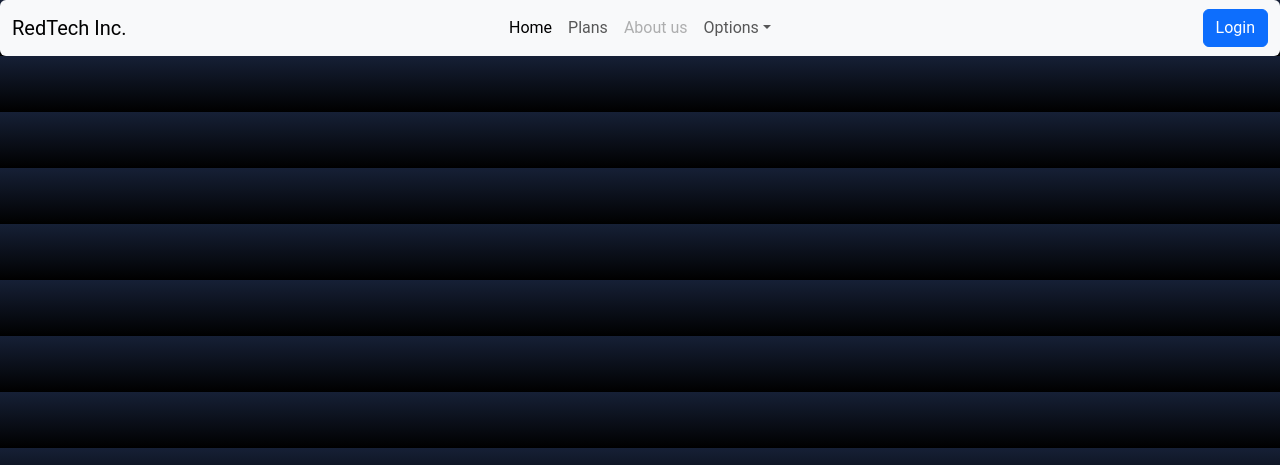
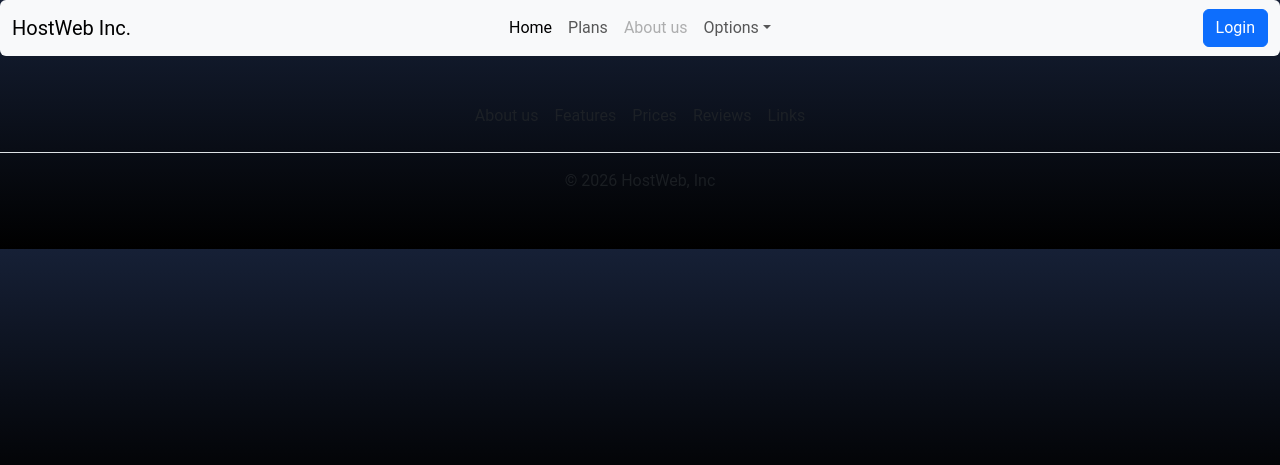
Before and after one commit to fizagui2/Remote-SysAdmin-Platform, a Django app: page / in a window 1280 px wide. Shown: the top 465 px of the page. Run offline with Django 5.2, Linux system fonts and the light colour scheme.

Commit message:
footer & 'company' name fixed

```diff
--- a/senior_project/senior_project_app/templates/includes/footer.html
+++ b/senior_project/senior_project_app/templates/includes/footer.html
@@ -0,0 +1,10 @@
+<footer class="py-3 my-4">
+    <ul class="nav justify-content-center border-bottom pb-3 mb-3">
+        <li class="nav-item"><a href="#" class="nav-link px-2 text-body-secondary">About us</a></li>
+        <li class="nav-item"><a href="#" class="nav-link px-2 text-body-secondary">Features</a></li>
+        <li class="nav-item"><a href="#" class="nav-link px-2 text-body-secondary">Prices</a></li>
+        <li class="nav-item"><a href="#" class="nav-link px-2 text-body-secondary">Reviews</a></li>
+        <li class="nav-item"><a href="#" class="nav-link px-2 text-body-secondary">Links</a></li>
+    </ul>
+    <p class="text-center text-body-secondary">© 2026 HostWeb, Inc</p>
+</footer>
--- a/senior_project/senior_project_app/templates/includes/navbar.html
+++ b/senior_project/senior_project_app/templates/includes/navbar.html
@@ -1,6 +1,6 @@
 <nav class="navbar navbar-expand-lg bg-body-tertiary rounded" aria-label="Thirteenth navbar example">
     <div class="container-fluid"> <button class="navbar-toggler" type="button" data-bs-toggle="collapse" data-bs-target="#navbarsExample11" aria-controls="navbarsExample11" aria-expanded="false" aria-label="Toggle navigation"> <span class="navbar-toggler-icon"></span> </button>
-        <div class="collapse navbar-collapse d-lg-flex" id="navbarsExample11"> <a class="navbar-brand col-lg-3 me-0" href="#">RedTech Inc.</a>
+        <div class="collapse navbar-collapse d-lg-flex" id="navbarsExample11"> <a class="navbar-brand col-lg-3 me-0" href="#">HostWeb Inc.</a>
             <ul class="navbar-nav col-lg-6 justify-content-lg-center">
                 <li class="nav-item"> <a class="nav-link active" aria-current="page" href="#">Home</a></li>
                 <li class="nav-item"> <a class="nav-link" href="#">Plans</a> </li>
```
